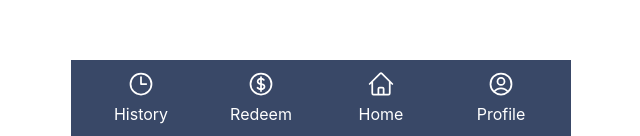
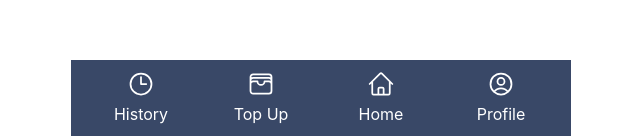
Before and after one commit to hydra-witachan/trash2treasure, an Angular app in the folder frontend/: page / in a window 1280 px wide. Shown: the part 664-800 px from the top of the page, without its empty margins (320-960 px from the left). Built offline with nearby package versions, Linux system fonts and the light colour scheme.

Commit message:
create automation top up and redeem according to the roles

```diff
--- a/frontend/src/app/footer/footer.component.html
+++ b/frontend/src/app/footer/footer.component.html
@@ -1,6 +1,5 @@
 <div class="navbar-bottom mx-auto bottom-0 fixed overflow-hidden bottom-0 bg-[#394867] text-white text-center">
         <div class="flex justify-center items-center">
-
                 <div class="basis-1/4">
                         <a routerLink="/history">
                                 <svg xmlns="http://www.w3.org/2000/svg" fill="none" viewBox="0 0 24 24" stroke-width="1.5" stroke="currentColor" class="w-7 h-7 text-center mx-auto mb-1">
@@ -11,12 +10,24 @@
 
                 </div>
                 <div class="basis-1/4">
-                        <a routerLink="/redeem">
+                        <div *ngIf="isDonator;">
+                                <a routerLink="/redeem">
+                                        <svg xmlns="http://www.w3.org/2000/svg" fill="none" viewBox="0 0 24 24" stroke-width="1.5" stroke="currentColor" class="w-7 h-7 text-center mx-auto mb-1">
+                                                <path stroke-linecap="round" stroke-linejoin="round" d="M12 6v12m-3-2.818l.879.659c1.171.879 3.07.879 4.242 0 1.172-.879 1.172-2.303 0-3.182C13.536 12.219 12.768 12 12 12c-.725 0-1.45-.22-2.003-.659-1.106-.879-1.106-2.303 0-3.182s2.9-.879 4.006 0l.415.33M21 12a9 9 0 11-18 0 9 9 0 0118 0z" />
+                                        </svg>
+                                        Redeem
+                                </a>
+                        </div>
+
+                        <div *ngIf="!isDonator;">
+                                <a routerLink="/top-up">
                                 <svg xmlns="http://www.w3.org/2000/svg" fill="none" viewBox="0 0 24 24" stroke-width="1.5" stroke="currentColor" class="w-7 h-7 text-center mx-auto mb-1">
-                                        <path stroke-linecap="round" stroke-linejoin="round" d="M12 6v12m-3-2.818l.879.659c1.171.879 3.07.879 4.242 0 1.172-.879 1.172-2.303 0-3.182C13.536 12.219 12.768 12 12 12c-.725 0-1.45-.22-2.003-.659-1.106-.879-1.106-2.303 0-3.182s2.9-.879 4.006 0l.415.33M21 12a9 9 0 11-18 0 9 9 0 0118 0z" />
-                                </svg>
-                                      Redeem
-                        </a>
+                                        <path stroke-linecap="round" stroke-linejoin="round" d="M21 12a2.25 2.25 0 00-2.25-2.25H15a3 3 0 11-6 0H5.25A2.25 2.25 0 003 12m18 0v6a2.25 2.25 0 01-2.25 2.25H5.25A2.25 2.25 0 013 18v-6m18 0V9M3 12V9m18 0a2.25 2.25 0 00-2.25-2.25H5.25A2.25 2.25 0 003 9m18 0V6a2.25 2.25 0 00-2.25-2.25H5.25A2.25 2.25 0 003 6v3" />
+                                        </svg>
+
+                                        Top Up
+                                </a>
+                        </div>
 
                 </div>
                 <div class="basis-1/4">
--- a/frontend/src/app/footer/footer.component.ts
+++ b/frontend/src/app/footer/footer.component.ts
@@ -6,5 +6,5 @@ import { Component } from '@angular/core';
   styleUrls: ['./footer.component.css']
 })
 export class FooterComponent {
-
+  isDonator = false; // collector
 }
--- a/frontend/src/styles.css
+++ b/frontend/src/styles.css
@@ -8,7 +8,7 @@
 body {
     background-color: #ffff;
     margin: auto;
-    width: 500px;
+    max-width: 500px;
     border: 1px solid #73AD21;
     font-family: 'Inter';
 }
```
